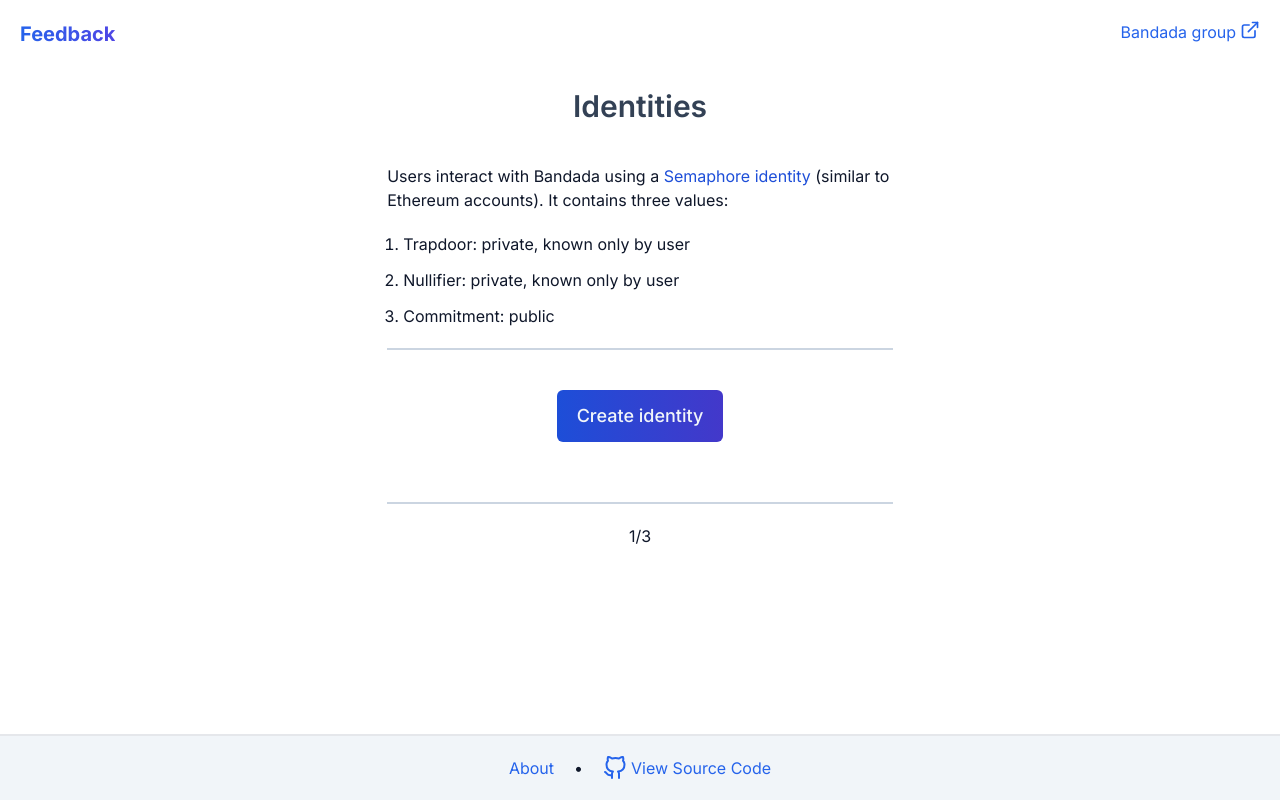
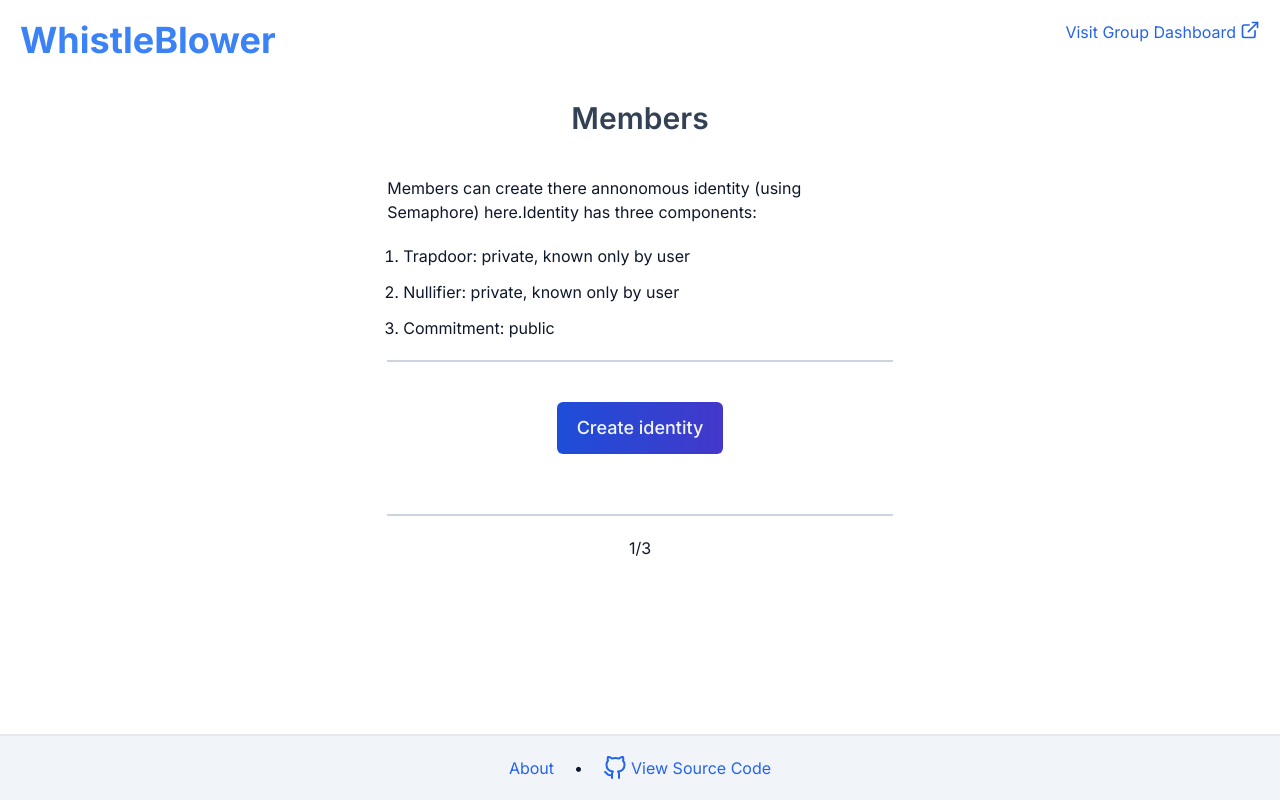
Before and after one commit to gundeep/ethdam, a Next.js app in the folder boilerplate/: page / in a window 1280 px wide. Built offline with nearby package versions, Linux system fonts and the light colour scheme; no server answers.

Commit message:
change some workflows

```diff
--- a/boilerplate/components/header.tsx
+++ b/boilerplate/components/header.tsx
@@ -4,10 +4,10 @@
   return (
     <header className="flex flex-wrap justify-between p-5 mb-5">
       <Link
-        href="/"
-        className="text-xl md:mb-auto mb-5 font-bold text-transparent bg-clip-text bg-gradient-to-r from-blue-600 to-indigo-600"
+        href="/about"
+        className="flex justify-center items-center text-4xl font-bold text-blue-500"
       >
-        Feedback
+        WhistleBlower
       </Link>
       <a
         href={`${process.env.NEXT_PUBLIC_BANDADA_DASHBOARD_URL}/groups/off-chain/${process.env.NEXT_PUBLIC_BANDADA_GROUP_ID}`}
@@ -15,7 +15,7 @@
         target="_blank"
         rel="noreferrer noopener nofollow"
       >
-        <span>Bandada group</span>
+        <span>Visit Group Dashboard</span>
         <svg
           xmlns="http://www.w3.org/2000/svg"
           width="20"
--- a/boilerplate/pages/index.tsx
+++ b/boilerplate/pages/index.tsx
@@ -48,13 +48,13 @@
     return (
       <div className="lg:w-2/5 md:w-2/4 w-full">
         <div className="flex justify-between items-center mb-3">
-          <div className="text-2xl font-semibold text-slate-700">Identity</div>
+          <div className="text-2xl font-semibold text-slate-700">Member ID information</div>
           <div>
             <button
               className="flex justify-center items-center w-auto space-x-1 verify-btn text-lg font-medium rounded-md bg-gradient-to-r text-slate-700"
               onClick={createIdentity}
             >
-              <span>New</span>
+              <span>Add New Member</span>
             </button>
           </div>
         </div>
@@ -84,22 +84,17 @@
     <div>
       <div>
         <div className="flex justify-center items-center">
-          <h1 className="text-3xl font-semibold text-slate-700">Identities</h1>
+          <h1 className="text-3xl font-semibold text-slate-700">Members</h1>
         </div>
         <div className="flex justify-center items-center mt-10">
           <span className="lg:w-2/5 md:w-2/4 w-full">
             <span>
-              Users interact with Bandada using a{" "}
-              <a
-                className="space-x-1 text-blue-700 hover:underline"
-                href="https://docs.semaphore.pse.dev/guides/identities"
-                target="_blank"
-                rel="noreferrer noopener nofollow"
-              >
-                Semaphore identity
-              </a>{" "}
-              (similar to Ethereum accounts). It contains three values:
+              Members can create there annonomous identity (using Semaphore) here.
             </span>
+            <span>
+            Identity has three components:
+            </span>
+
             <ol className="list-decimal pl-4 mt-5 space-y-3">
               <li>Trapdoor: private, known only by user</li>
               <li>Nullifier: private, known only by user</li>
```
